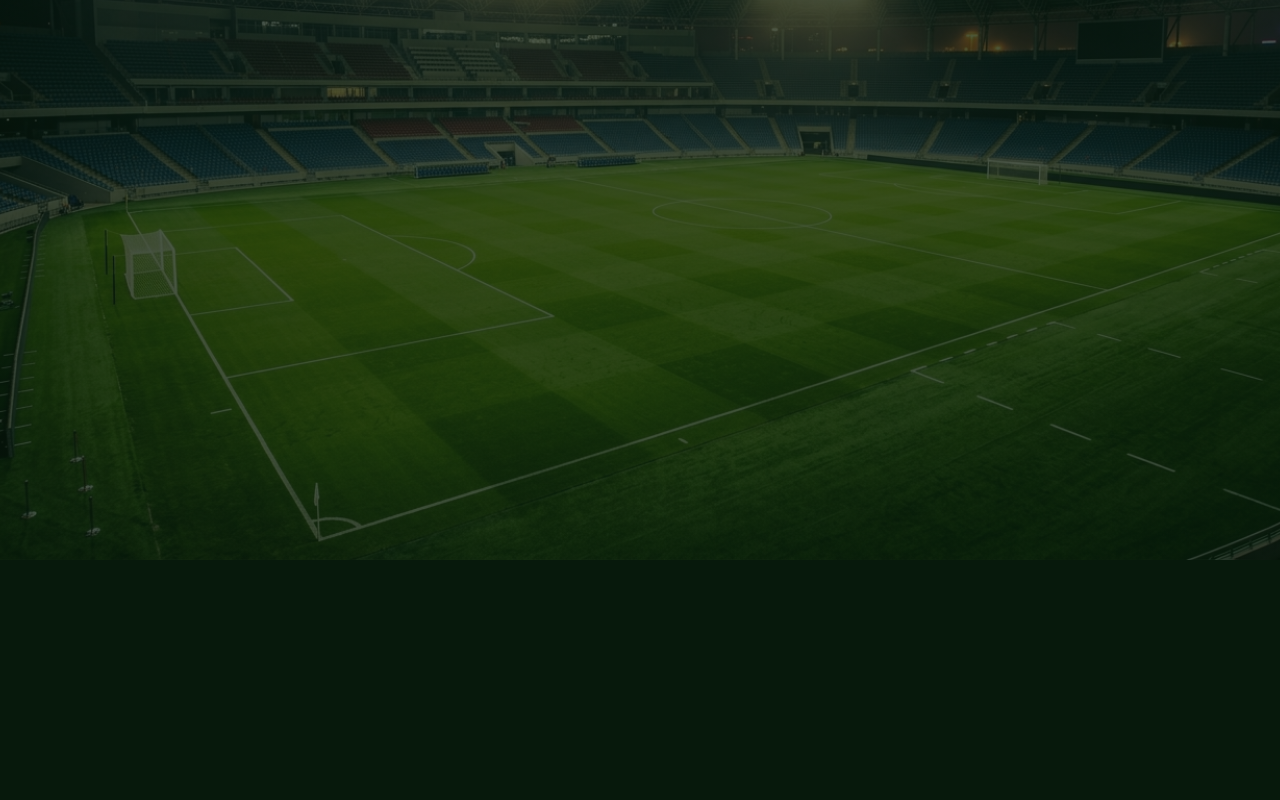
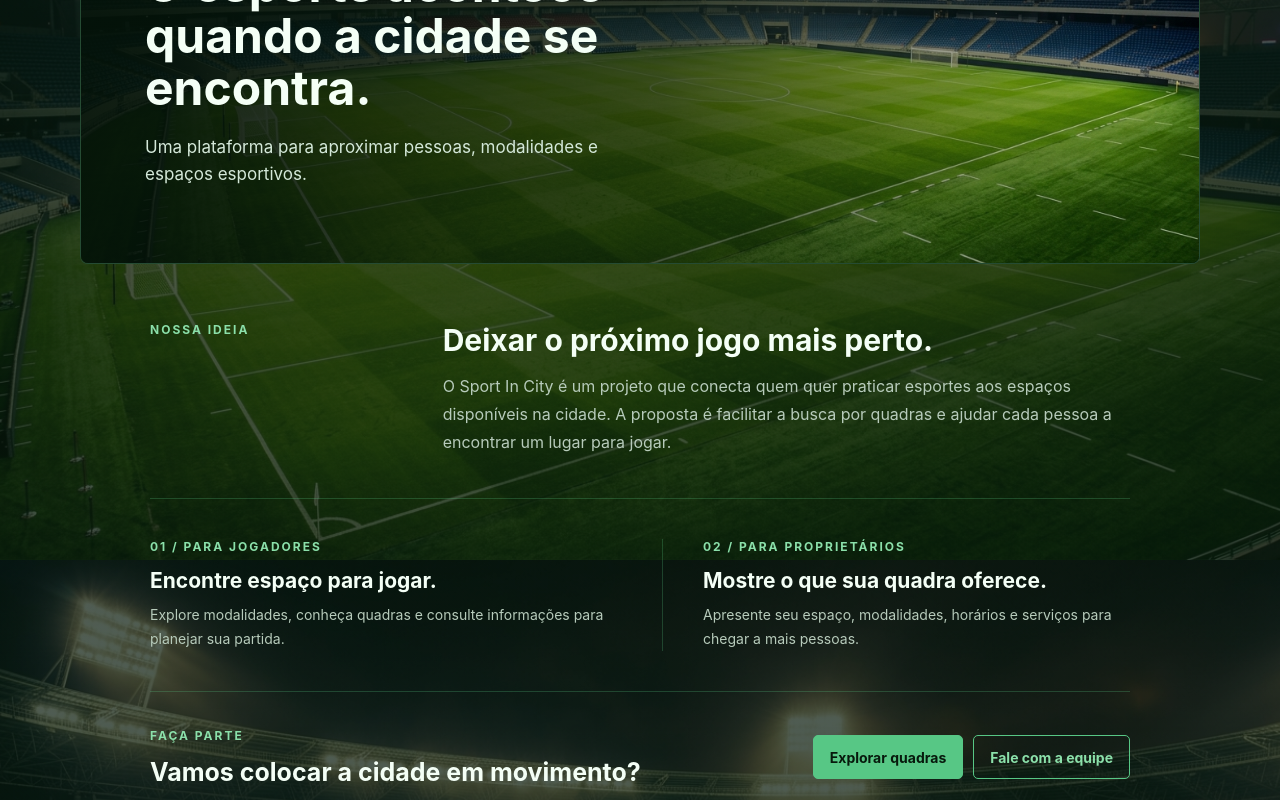
Before and after one commit to OzOzz1326/ProjetoLaranja, a React (Vite) app: page /sobre in a window 1280 px wide. Shown: the part 240-1040 px from the top of the page. Before the commit the page ends 800 px from the top, so only its background shows below. Built offline with nearby package versions, Linux system fonts and the light colour scheme; no server answers.

Commit message:
nickolas

```diff
--- a/src/App.jsx
+++ b/src/App.jsx
@@ -10,6 +10,7 @@ import Pagamento from "./pages/Pagamento";
 import Contato from "./pages/Contato";
 import Detalhes from "./pages/Detalhes";
 import Perfil from "./pages/Perfil";
+import Sobre from "./pages/Sobre";
 
 function App() {
   return (
@@ -27,6 +28,7 @@ function App() {
         <Route path="/detalhes" element={<Detalhes />} />
         <Route path="/detalhes/:id" element={<Detalhes />} />
         <Route path="/perfil" element={<Perfil />} />
+        <Route path="/sobre" element={<Sobre />} />
       </Routes>
       <Rodape />
     </BrowserRouter>
--- a/src/components/Rodape.jsx
+++ b/src/components/Rodape.jsx
@@ -9,7 +9,7 @@ function Rodape() {
         <Link to="/pagina-inicial">Início</Link>
         <Link to="/quadras">Quadras</Link>
         <Link to="/contato">Contato</Link>
-        <a href="#">Sobre nós</a>
+        <Link to="/sobre">Sobre nós</Link>
       </nav>
       <p>&copy; {new Date().getFullYear()} Sport In City. Todos os direitos reservados.</p>
     </footer>
--- /dev/null
+++ b/src/pages/Sobre.css
@@ -0,0 +1,230 @@
+#pagina-sobre {
+	min-height: calc(100vh - 142px);
+	padding: 24px 24px 80px;
+	color: #f0f0f0;
+}
+
+#pagina-sobre .hero-sobre {
+	position: relative;
+	display: flex;
+	min-height: 410px;
+	align-items: center;
+	max-width: 1120px;
+	margin: 0 auto 58px;
+	overflow: hidden;
+	border: 1px solid rgba(133, 232, 175, 0.24);
+	border-radius: 8px;
+	background: #07190c;
+}
+
+#pagina-sobre .hero-sobre img {
+	position: absolute;
+	inset: 0;
+	width: 100%;
+	height: 100%;
+	object-fit: cover;
+	object-position: center 55%;
+}
+
+#pagina-sobre .hero-sobre::after {
+	position: absolute;
+	inset: 0;
+	background: linear-gradient(90deg, rgba(4, 19, 9, 0.94), rgba(4, 19, 9, 0.7) 52%, rgba(4, 19, 9, 0.08));
+	content: "";
+}
+
+#pagina-sobre .conteudo-hero-sobre {
+	position: relative;
+	z-index: 1;
+	width: min(100%, 700px);
+	padding: 56px 64px;
+}
+
+#pagina-sobre .etiqueta-sobre,
+#pagina-sobre .marcador-sobre {
+	margin: 0 0 14px;
+	color: #8be0aa;
+	font-size: 12px;
+	font-weight: 700;
+	letter-spacing: 2px;
+}
+
+#pagina-sobre .conteudo-hero-sobre h1 {
+	margin: 0;
+	color: #f4fff6;
+	font-size: 48px;
+	line-height: 1.08;
+}
+
+#pagina-sobre .conteudo-hero-sobre > p:last-child {
+	max-width: 510px;
+	margin: 20px 0 0;
+	color: #d4e8d9;
+	font-size: 17px;
+	line-height: 1.6;
+}
+
+#pagina-sobre .conteudo-sobre {
+	max-width: 980px;
+	margin: 0 auto;
+}
+
+#pagina-sobre .introducao-sobre {
+	display: grid;
+	grid-template-columns: minmax(150px, 0.55fr) minmax(0, 1.45fr);
+	gap: 32px;
+	padding-bottom: 42px;
+	border-bottom: 1px solid rgba(87, 199, 133, 0.25);
+}
+
+#pagina-sobre .introducao-sobre h2,
+#pagina-sobre .chamada-sobre h2 {
+	margin: 0;
+	color: #f4fff6;
+	font-size: 30px;
+	line-height: 1.2;
+}
+
+#pagina-sobre .introducao-sobre > div > p {
+	max-width: 690px;
+	margin: 14px 0 0;
+	color: #b7cbbb;
+	font-size: 16px;
+	line-height: 1.75;
+}
+
+#pagina-sobre .publicos-sobre {
+	display: grid;
+	grid-template-columns: repeat(2, minmax(0, 1fr));
+	gap: 44px;
+	padding: 40px 0;
+	border-bottom: 1px solid rgba(87, 199, 133, 0.25);
+}
+
+#pagina-sobre .publicos-sobre article + article {
+	padding-left: 40px;
+	border-left: 1px solid rgba(87, 199, 133, 0.25);
+}
+
+#pagina-sobre .publicos-sobre h3 {
+	margin: 0;
+	color: #f4fff6;
+	font-size: 21px;
+}
+
+#pagina-sobre .publicos-sobre article > p:last-child {
+	margin: 10px 0 0;
+	color: #b7cbbb;
+	font-size: 14px;
+	line-height: 1.7;
+}
+
+#pagina-sobre .chamada-sobre {
+	display: flex;
+	align-items: center;
+	justify-content: space-between;
+	gap: 28px;
+	padding-top: 36px;
+}
+
+#pagina-sobre .chamada-sobre h2 {
+	max-width: 540px;
+	font-size: 25px;
+}
+
+#pagina-sobre .acoes-sobre {
+	display: flex;
+	flex-wrap: wrap;
+	gap: 10px;
+}
+
+#pagina-sobre .botao-sobre {
+	display: inline-flex;
+	min-height: 44px;
+	align-items: center;
+	justify-content: center;
+	padding: 0 16px;
+	border: 1px solid #57c785;
+	border-radius: 5px;
+	font-size: 14px;
+	font-weight: 700;
+	text-decoration: none;
+	transition: background-color 160ms ease, color 160ms ease;
+}
+
+#pagina-sobre .botao-principal-sobre {
+	background: #57c785;
+	color: #07190c;
+}
+
+#pagina-sobre .botao-principal-sobre:hover {
+	background: #8be0aa;
+}
+
+#pagina-sobre .botao-secundario-sobre {
+	background: transparent;
+	color: #8be0aa;
+}
+
+#pagina-sobre .botao-secundario-sobre:hover {
+	background: rgba(87, 199, 133, 0.12);
+}
+
+@media (max-width: 700px) {
+	#pagina-sobre {
+		padding: 16px 18px 64px;
+	}
+
+	#pagina-sobre .hero-sobre {
+		min-height: 360px;
+		margin-bottom: 42px;
+	}
+
+	#pagina-sobre .conteudo-hero-sobre {
+		padding: 40px 28px;
+	}
+
+	#pagina-sobre .conteudo-hero-sobre h1 {
+		font-size: 38px;
+	}
+
+	#pagina-sobre .introducao-sobre {
+		grid-template-columns: 1fr;
+		gap: 8px;
+	}
+
+	#pagina-sobre .publicos-sobre {
+		grid-template-columns: 1fr;
+		gap: 28px;
+	}
+
+	#pagina-sobre .publicos-sobre article + article {
+		padding: 28px 0 0;
+		border-top: 1px solid rgba(87, 199, 133, 0.25);
+		border-left: 0;
+	}
+
+	#pagina-sobre .chamada-sobre {
+		align-items: flex-start;
+		flex-direction: column;
+	}
+}
+
+@media (max-width: 420px) {
+	#pagina-sobre .conteudo-hero-sobre {
+		padding: 32px 22px;
+	}
+
+	#pagina-sobre .conteudo-hero-sobre h1 {
+		font-size: 32px;
+	}
+
+	#pagina-sobre .acoes-sobre {
+		width: 100%;
+		flex-direction: column;
+	}
+
+	#pagina-sobre .botao-sobre {
+		width: 100%;
+	}
+}
--- /dev/null
+++ b/src/pages/Sobre.jsx
@@ -0,0 +1,57 @@
+import { Link } from "react-router-dom";
+import "./Sobre.css";
+
+function Sobre() {
+	return (
+		<main id="pagina-sobre">
+			<section className="hero-sobre" aria-labelledby="titulo-sobre">
+				<img src="/estadio.jpg" alt="Estádio esportivo iluminado" />
+				<div className="conteudo-hero-sobre">
+					<p className="etiqueta-sobre">SPORT IN CITY</p>
+					<h1 id="titulo-sobre">O esporte acontece quando a cidade se encontra.</h1>
+					<p>Uma plataforma para aproximar pessoas, modalidades e espaços esportivos.</p>
+				</div>
+			</section>
+
+			<div className="conteudo-sobre">
+				<section className="introducao-sobre" aria-labelledby="titulo-proposta-sobre">
+					<p className="marcador-sobre">NOSSA IDEIA</p>
+					<div>
+						<h2 id="titulo-proposta-sobre">Deixar o próximo jogo mais perto.</h2>
+						<p>
+							O Sport In City é um projeto que conecta quem quer praticar esportes
+							aos espaços disponíveis na cidade. A proposta é facilitar a busca por
+							quadras e ajudar cada pessoa a encontrar um lugar para jogar.
+						</p>
+					</div>
+				</section>
+
+				<section className="publicos-sobre" aria-label="Para quem é o Sport In City">
+					<article>
+						<p className="marcador-sobre">01 / PARA JOGADORES</p>
+						<h3>Encontre espaço para jogar.</h3>
+						<p>Explore modalidades, conheça quadras e consulte informações para planejar sua partida.</p>
+					</article>
+					<article>
+						<p className="marcador-sobre">02 / PARA PROPRIETÁRIOS</p>
+						<h3>Mostre o que sua quadra oferece.</h3>
+						<p>Apresente seu espaço, modalidades, horários e serviços para chegar a mais pessoas.</p>
+					</article>
+				</section>
+
+				<section className="chamada-sobre" aria-labelledby="titulo-chamada-sobre">
+					<div>
+						<p className="marcador-sobre">FAÇA PARTE</p>
+						<h2 id="titulo-chamada-sobre">Vamos colocar a cidade em movimento?</h2>
+					</div>
+					<div className="acoes-sobre">
+						<Link className="botao-sobre botao-principal-sobre" to="/quadras">Explorar quadras</Link>
+						<Link className="botao-sobre botao-secundario-sobre" to="/contato">Fale com a equipe</Link>
+					</div>
+				</section>
+			</div>
+		</main>
+	);
+}
+
+export default Sobre;
```
Also changed, not shown: 1 other file (tests, documents, lock files or other folders).
